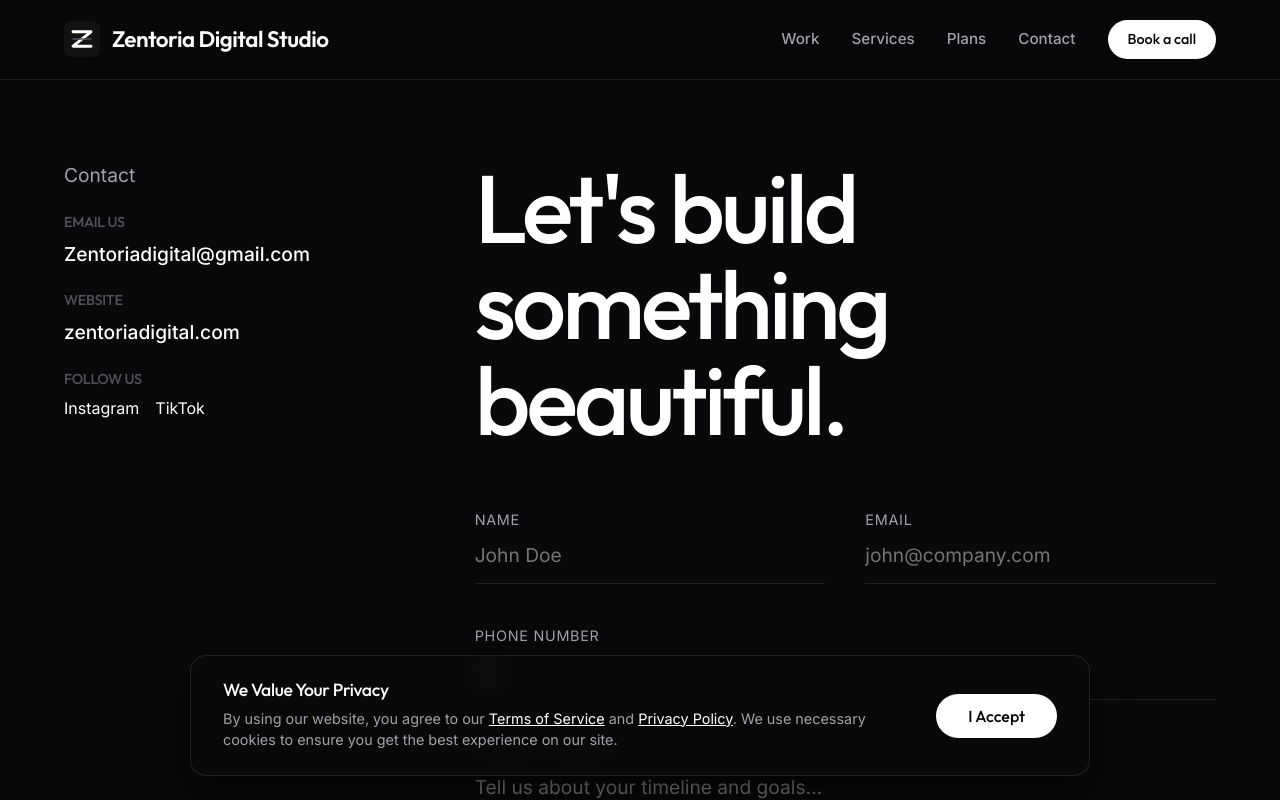
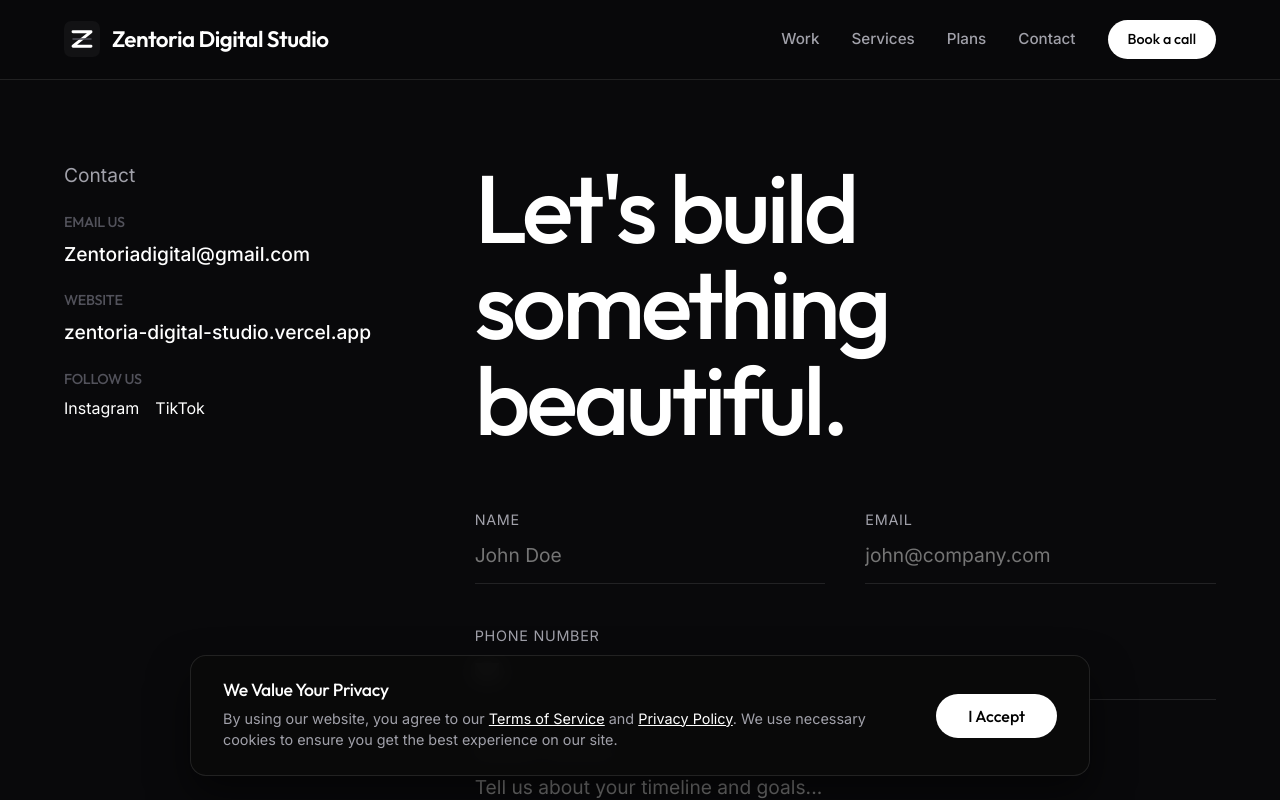
Before and after one commit to mhassanather-spec/Zentoria-Digital-Studio, a React (Vite) app: page /contact in a window 1280 px wide. Shown: the top 800 px of the page. Built offline with nearby package versions, Linux system fonts and the light colour scheme; grey boxes are pictures that could not be loaded.

Commit message:
fix: update website URL on contact page to vercel domain

```diff
--- a/src/pages/Contact.tsx
+++ b/src/pages/Contact.tsx
@@ -52,7 +52,7 @@ const Contact = () => {
               </div>
               <div>
                 <h4 style={{ color: 'var(--text-muted)', marginBottom: '8px', fontSize: '0.9rem' }}>WEBSITE</h4>
-                <a href="https://zentoriadigital.com" target="_blank" rel="noopener noreferrer" style={{ fontSize: '1.2rem', fontWeight: 500, color: 'white', wordBreak: 'break-word' }}>zentoriadigital.com</a>
+                <a href="https://zentoria-digital-studio.vercel.app" target="_blank" rel="noopener noreferrer" style={{ fontSize: '1.2rem', fontWeight: 500, color: 'white', wordBreak: 'break-word' }}>zentoria-digital-studio.vercel.app</a>
               </div>
               <div>
                 <h4 style={{ color: 'var(--text-muted)', marginBottom: '8px', fontSize: '0.9rem' }}>FOLLOW US</h4>
```
